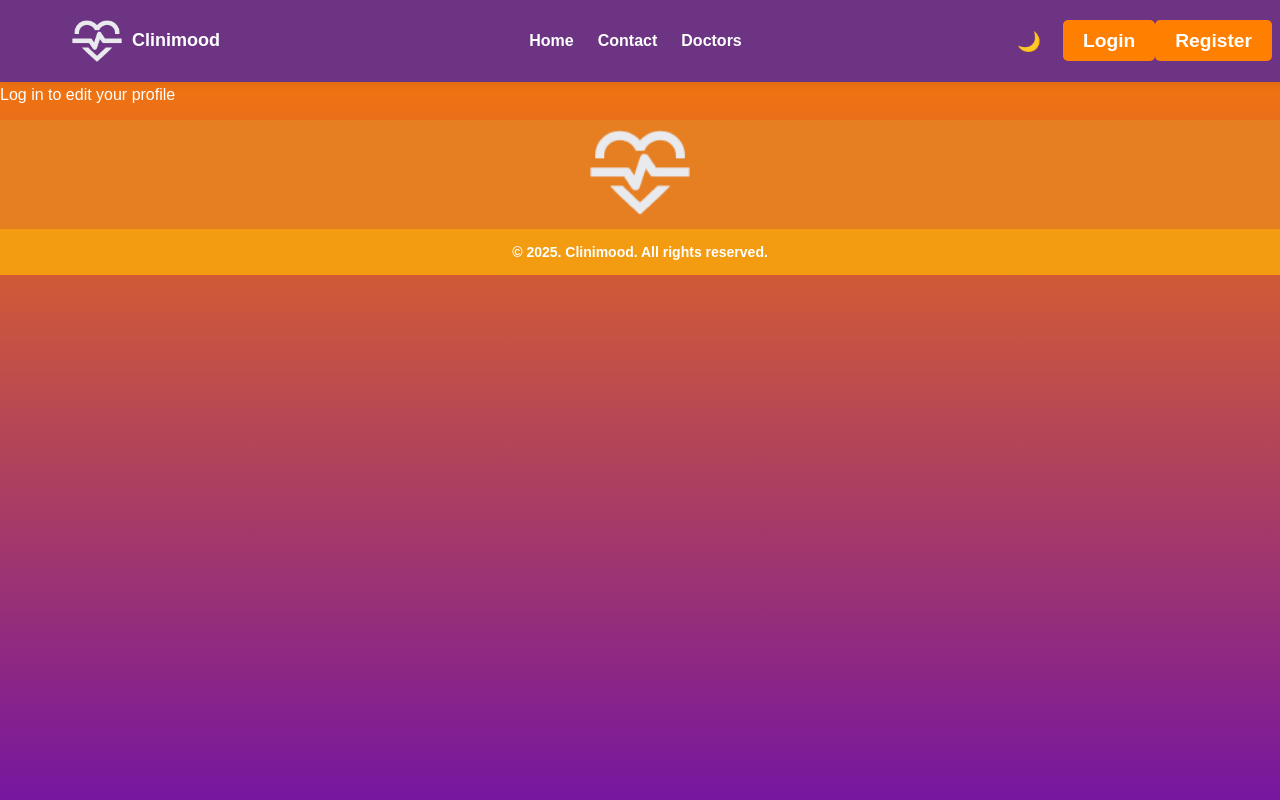
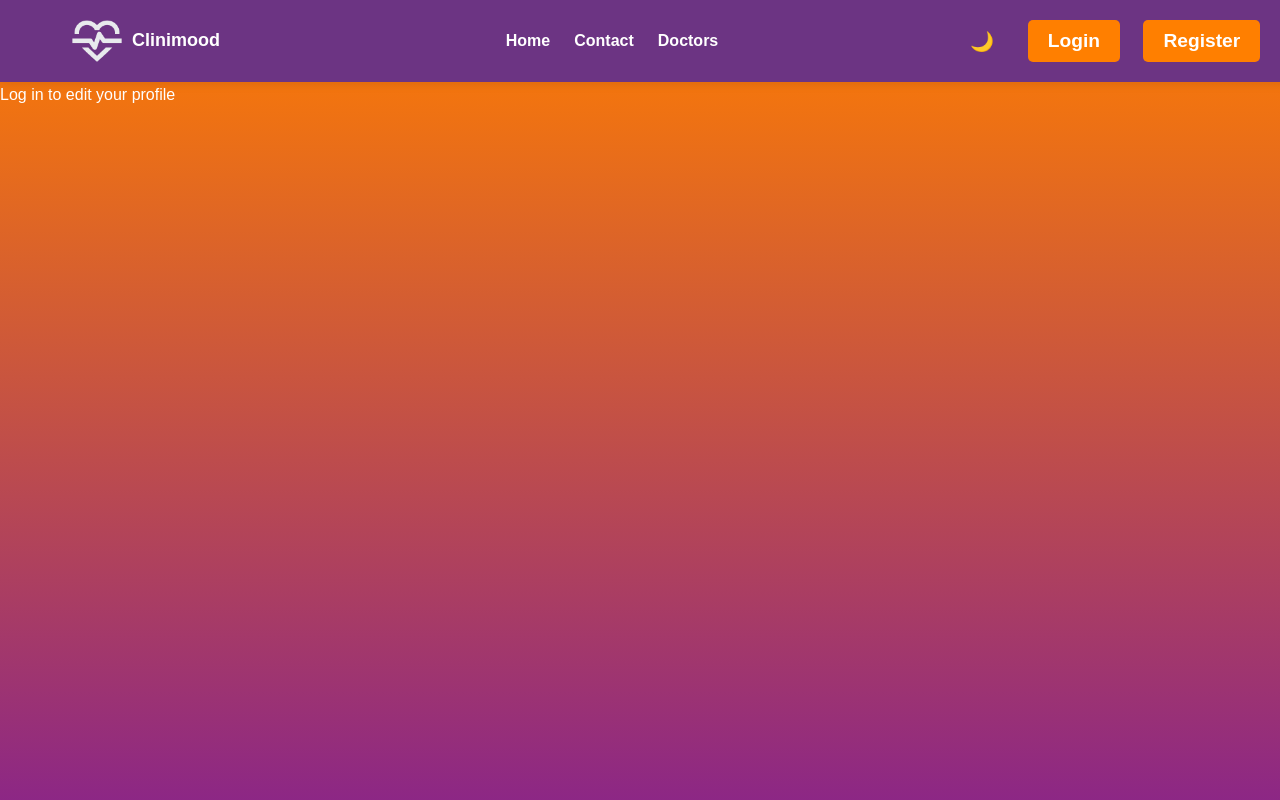
Before and after one commit to c0d3sh0rt4g3/Clinimood-MERN-frontend, a React (Vite) app: page /profile in a window 1280 px wide. Shown: the top 800 px of the page. Built offline with nearby package versions, Linux system fonts and the light colour scheme.

Commit message:
Fixed footer and a minor spacing issue on the navbar

```diff
--- a/src/components/Appointments/AppointmentsHistorialPage.jsx
+++ b/src/components/Appointments/AppointmentsHistorialPage.jsx
@@ -309,7 +309,9 @@ const AppointmentForm = () => {
                 <div key={appointment._id} className="appointment-form__appointment-item">
                   {doctorDetails[appointment.doctorDNI] ? (
                     <p>
-                      <strong>Doctor:</strong> {doctorDetails[appointment.doctorDNI].name} ({doctorDetails[appointment.doctorDNI].specialization})
+                      <strong>Doctor:</strong>
+                      {doctorDetails[appointment.doctorDNI].name}
+                      {doctorDetails[appointment.doctorDNI].specialization ? `${doctorDetails[appointment.doctorDNI].specialization}` : ''}
                     </p>
                   ) : (
                     doctorError && <p className="error">{doctorError}</p>
--- a/src/pages/ProfilePage.jsx
+++ b/src/pages/ProfilePage.jsx
@@ -5,10 +5,12 @@ import useAuthStore from "../context/useAuthStore";
 import axios from "axios";
 import Swal from "sweetalert2";
 import { TextField, Button } from "@mui/material";
+import { useNavigate } from "react-router-dom";
 
 const ProfilePage = () => {
     const { user, setUser } = useAuthStore();
     const [loading, setLoading] = useState(false);
+    const navigate = useNavigate(); // Use the hook at the top level
 
     useEffect(() => {
         if (!user) return;
@@ -109,7 +111,12 @@ const ProfilePage = () => {
                     )}
                 </Formik>
 
-                <Button className="form-button" variant="contained" fullWidth>
+                <Button
+                    className="form-button"
+                    variant="contained"
+                    onClick={() => navigate("/password-recovery")} // Correct usage of navigate
+                    fullWidth
+                >
                     Change Password
                 </Button>
             </div>
--- a/src/pages/patient/PatientMedicalHistory.jsx
+++ b/src/pages/patient/PatientMedicalHistory.jsx
@@ -6,7 +6,6 @@ import AppointmentsPage from "../../components/Appointments/AppointmentsHistoria
 const PatientMedicalHistory = () => {
   return (
     <div>
-      <h1>Appointment history</h1>
       <AppointmentsPage/>
     </div>
   )
--- a/src/pages/patient/PatientNewAppointments.jsx
+++ b/src/pages/patient/PatientNewAppointments.jsx
@@ -5,7 +5,6 @@ import AppointmentForm from "../../components/PatientNewAppointment/NewAppointme
 const PatientAppointments = () => {
   return (
     <div>
-      <h1>Get new Appointment</h1>
       <AppointmentForm />
     </div>
   )
--- a/src/style/components/Navbar.scss
+++ b/src/style/components/Navbar.scss
@@ -41,7 +41,11 @@ body {
   color: #fff;
 }
 
-
+.navbar__auth-buttons {
+  display: flex;
+  justify-content: space-around;
+  width: 20vw;
+}
 .navbar__links {
   display: flex;
   gap: 1.5rem;
--- a/src/style/main.scss
+++ b/src/style/main.scss
@@ -15,12 +15,15 @@
     transition: all 0.3s ease;
   }
     body {
-        margin: 0;
-        font-family: Arial, sans-serif;
-        color: var(--dark-text);
+      margin: 0;
+      font-family: Arial, sans-serif;
+      color: var(--dark-text);
       min-height: 100vh;
       background: linear-gradient(to bottom, #ff7e00, #6a0dad);
-      }
+    }
+  .main-content {
+    height: 100vh;
+  }
 
 
 .dark-mode {
```
